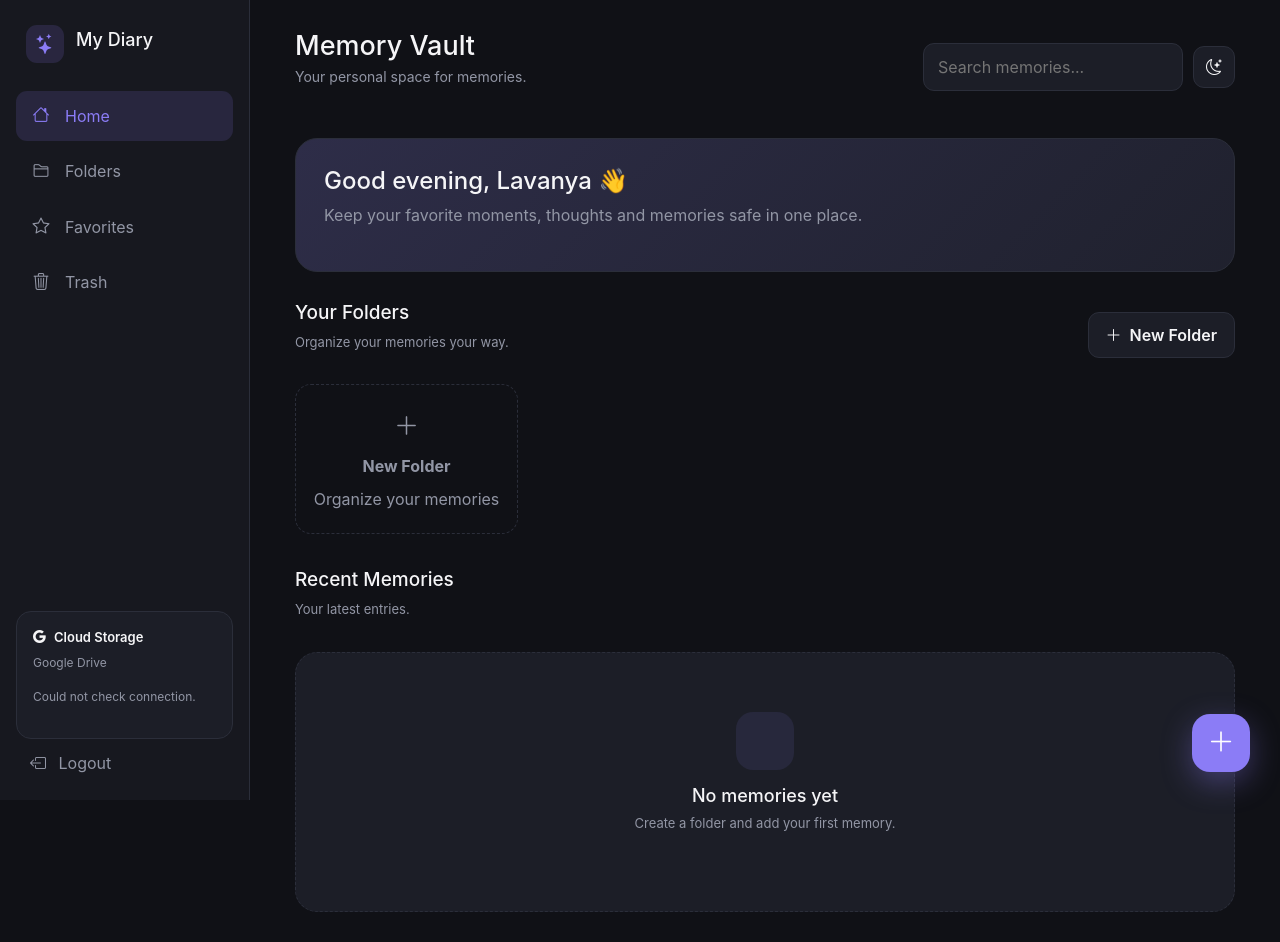
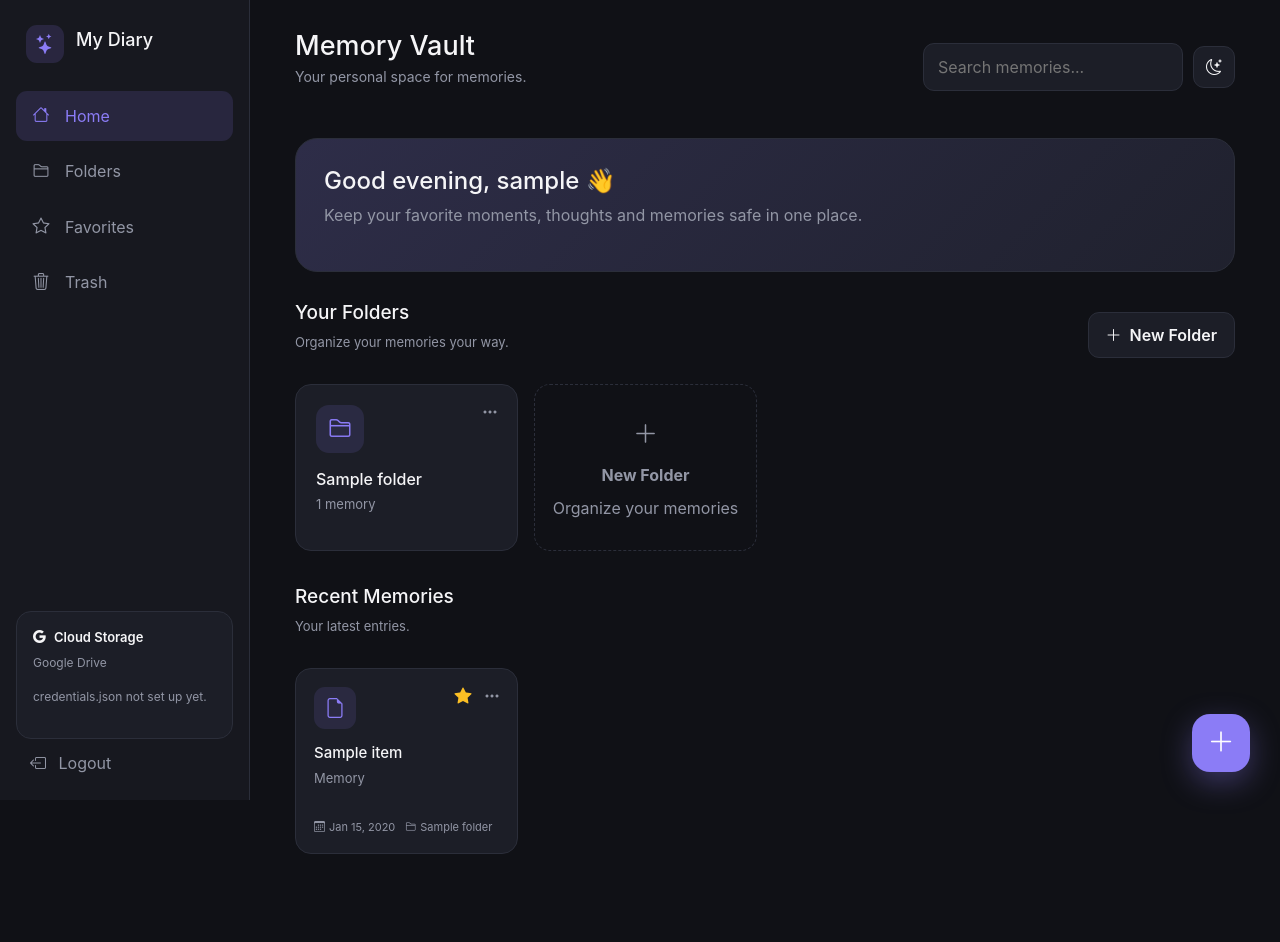
Before and after one commit to random01-prog/privateVault, a Flask app: page / in a window 1280 px wide. After the commit the page ends 854 px from the top, so only its background shows below. Run offline with Flask 3, Linux system fonts and the light colour scheme; the visitor is signed in with stand-in values (Sample User, id 1); tables that the repository leaves empty hold one stand-in row (values such as "Sample post").

Commit message:
flask routes solved and db working

```diff
--- a/app.py
+++ b/app.py
@@ -1,39 +1,82 @@
-from flask import Flask, render_template, request, redirect, url_for, session
 import os
+from datetime import datetime
+from functools import wraps
+
+from dotenv import load_dotenv
+from flask import (
+    Flask, abort, jsonify, redirect, render_template,
+    request, send_file, session, url_for
+)
+from werkzeug.middleware.proxy_fix import ProxyFix
+
+import drive_service as drive
+from models import Folder, Item, db
+
+load_dotenv()
 
 app = Flask(__name__)
-
-# Secret key for Flask sessions
 app.secret_key = os.getenv("FLASK_SECRET_KEY", "change-this-secret-key")
 
-# Single-user login
-USERNAME = "lavanya"
-PASSWORD = "1234"
+# Codespaces (and most cloud dev environments) terminate HTTPS at a proxy and
+# forward plain HTTP to this app. Without this, url_for(..., _external=True)
+# would generate http:// URLs, which won't match what's registered with
+# Google — causing exactly the redirect_uri_mismatch error you're seeing.
+app.wsgi_app = ProxyFix(app.wsgi_app, x_proto=1, x_host=1)
+
+app.config["SQLALCHEMY_DATABASE_URI"] = os.getenv(
+    "DATABASE_URL", "postgresql://postgres:postgres@localhost:5432/my_diary"
+)
+app.config["SQLALCHEMY_TRACK_MODIFICATIONS"] = False
+
+db.init_app(app)
+
+with app.app_context():
+    db.create_all()  # safe to run every startup — only creates what's missing
+
+
+# =============================================================
+# AUTH  (1–2 users, configured via environment variables)
+# =============================================================
+
+def _valid_users():
+    users = {os.getenv("APP_USERNAME", "lavanya"): os.getenv("APP_PASSWORD", "1234")}
+
+    username2 = os.getenv("APP_USERNAME2")
+    password2 = os.getenv("APP_PASSWORD2")
+    if username2 and password2:
+        users[username2] = password2
+
+    return users
+
+
+def login_required(view):
+    @wraps(view)
+    def wrapped(*args, **kwargs):
+        if "user" not in session:
+            if request.path.startswith("/api/") or request.path.startswith("/google/"):
+                return jsonify({"error": "Not authenticated."}), 401
+            return redirect(url_for("login"))
+        return view(*args, **kwargs)
+    return wrapped
 
 
 @app.route("/")
+@login_required
 def home():
-    if "user" not in session:
-        return redirect(url_for("login"))
-
-    return render_template("dashboard.html")
+    return render_template("dashboard.html", username=session.get("user"))
 
 
 @app.route("/login", methods=["GET", "POST"])
 def login():
-
     if request.method == "POST":
         username = request.form.get("username")
         password = request.form.get("password")
 
-        if username == USERNAME and password == PASSWORD:
+        if _valid_users().get(username) == password:
             session["user"] = username
             return redirect(url_for("home"))
 
-        return render_template(
-            "login.html",
-            error="Incorrect username or password"
-        )
+        return render_template("login.html", error="Incorrect username or password")
 
     return render_template("login.html")
 
@@ -44,5 +87,275 @@ def logout():
     return redirect(url_for("login"))
 
 
+# =============================================================
+# SERIALIZATION
+# =============================================================
+
+def _iso(dt):
+    return dt.isoformat() if dt else None
+
+
+def serialize_folder(folder):
+    return {
+        "id": folder.id,
+        "name": folder.name,
+        "createdAt": _iso(folder.created_at),
+        "updatedAt": _iso(folder.updated_at),
+    }
+
+
+def serialize_item(item):
+    return {
+        "id": item.id,
+        "folderId": item.folder_id,
+        "type": item.type,
+        "title": item.title,
+        "content": item.content,
+        "plainText": item.plain_text,
+        "fileName": item.file_name,
+        "size": item.size_bytes,
+        "favorite": item.favorite,
+        "trashed": item.trashed,
+        "createdAt": _iso(item.created_at),
+        "updatedAt": _iso(item.updated_at),
+        "deletedAt": _iso(item.deleted_at),
+    }
+
+
+# =============================================================
+# /api/data
+# =============================================================
+
+@app.route("/api/data")
+@login_required
+def api_data():
+    folders = Folder.query.order_by(Folder.created_at.asc()).all()
+    items = Item.query.order_by(Item.created_at.desc()).all()
+    return jsonify({
+        "folders": [serialize_folder(f) for f in folders],
+        "items": [serialize_item(i) for i in items],
+    })
+
+
+# =============================================================
+# FOLDERS
+# =============================================================
+
+@app.route("/api/folders", methods=["POST"])
+@login_required
+def create_folder():
+    data = request.get_json(force=True, silent=True) or {}
+    name = (data.get("name") or "").strip()
+
+    if not name:
+        return jsonify({"error": "Folder name is required."}), 400
+
+    folder = Folder(name=name)
+    db.session.add(folder)
+    db.session.commit()
+    return jsonify(serialize_folder(folder)), 201
+
+
+@app.route("/api/folders/<int:folder_id>", methods=["PATCH"])
+@login_required
+def rename_folder(folder_id):
+    folder = Folder.query.get_or_404(folder_id)
+    data = request.get_json(force=True, silent=True) or {}
+    name = (data.get("name") or "").strip()
+
+    if not name:
+        return jsonify({"error": "Folder name cannot be empty."}), 400
+
+    folder.name = name
+    folder.updated_at = datetime.utcnow()
+    db.session.commit()
+    return jsonify(serialize_folder(folder))
+
+
+@app.route("/api/folders/<int:folder_id>", methods=["DELETE"])
+@login_required
+def delete_folder(folder_id):
+    folder = Folder.query.get_or_404(folder_id)
+
+    if Folder.query.count() <= 1:
+        return jsonify({"error": "You need at least one folder."}), 400
+
+    now = datetime.utcnow()
+    # Move this folder's memories to Trash rather than deleting them.
+    Item.query.filter_by(folder_id=folder.id).update({
+        "trashed": True,
+        "deleted_at": now,
+        "folder_id": None,
+    })
+
+    db.session.delete(folder)
+    db.session.commit()
+    return jsonify({"success": True})
+
+
+# =============================================================
+# ITEMS — text memories
+# =============================================================
+
+@app.route("/api/items", methods=["POST"])
+@login_required
+def create_text_item():
+    data = request.get_json(force=True, silent=True) or {}
+
+    folder_id = data.get("folderId")
+    title = (data.get("title") or "Untitled").strip()
+    content = data.get("content") or ""
+    plain_text = (data.get("plainText") or "").strip()
+
+    if not folder_id or not Folder.query.get(folder_id):
+        return jsonify({"error": "A valid folder is required."}), 400
+
+    if not plain_text:
+        return jsonify({"error": "Please write something before saving."}), 400
+
+    item = Item(
+        folder_id=folder_id, type="text",
+        title=title, content=content, plain_text=plain_text,
+    )
+    db.session.add(item)
+    db.session.commit()
+    return jsonify(serialize_item(item)), 201
+
+
+@app.route("/api/items/<int:item_id>", methods=["PATCH"])
+@login_required
+def update_item(item_id):
+    item = Item.query.get_or_404(item_id)
+    data = request.get_json(force=True, silent=True) or {}
+
+    if "title" in data:
+        item.title = data["title"]
+    if "content" in data:
+        item.content = data["content"]
+    if "plainText" in data:
+        item.plain_text = data["plainText"]
+    if "favorite" in data:
+        item.favorite = bool(data["favorite"])
+    if "trashed" in data:
+        trashed = bool(data["trashed"])
+        item.trashed = trashed
+        item.deleted_at = datetime.utcnow() if trashed else None
+
+    item.updated_at = datetime.utcnow()
+    db.session.commit()
+    return jsonify(serialize_item(item))
+
+
+@app.route("/api/items/<int:item_id>", methods=["DELETE"])
+@login_required
+def delete_item(item_id):
+    item = Item.query.get_or_404(item_id)
+
+    if item.drive_file_id:
+        try:
+            drive.delete_file(item.drive_file_id)
+        except Exception as exc:  # Drive hiccup shouldn't block deleting the record
+            app.logger.warning("Could not delete Drive file %s: %s", item.drive_file_id, exc)
+
+    db.session.delete(item)
+    db.session.commit()
+    return jsonify({"success": True})
+
+
+# =============================================================
+# ITEMS — media memories (photo / video / voice)
+# =============================================================
+
+@app.route("/api/upload", methods=["POST"])
+@login_required
+def upload_media():
+    folder_id = request.form.get("folderId")
+    media_type = request.form.get("type") or "photo"
+    title = request.form.get("title") or "Untitled"
+    uploaded_file = request.files.get("file")
+
+    if not folder_id or not Folder.query.get(folder_id):
+        return jsonify({"error": "A valid folder is required."}), 400
+    if not uploaded_file:
+        return jsonify({"error": "Please choose a file first."}), 400
+
+    if not drive.is_connected():
+        # 409 is what app.js checks for to prompt "Connect Google Drive".
+        return jsonify({"error": "Google Drive isn't connected yet."}), 409
+
+    try:
+        result = drive.upload_file(uploaded_file, title)
+    except Exception:
+        app.logger.exception("Google Drive upload failed")
+        return jsonify({"error": "Could not upload to Google Drive."}), 502
+
+    item = Item(
+        folder_id=folder_id,
+        type=media_type,
+        title=title,
+        file_name=uploaded_file.filename,
+        size_bytes=result["size"],
+        drive_file_id=result["id"],
+    )
+    db.session.add(item)
+    db.session.commit()
+    return jsonify(serialize_item(item)), 201
+
+
+@app.route("/api/media/<int:item_id>")
+@login_required
+def stream_media(item_id):
+    item = Item.query.get_or_404(item_id)
+
+    if not item.drive_file_id:
+        abort(404)
+
+    try:
+        file_stream, mimetype = drive.download_file(item.drive_file_id)
+    except Exception:
+        app.logger.exception("Could not stream Drive file for item %s", item_id)
+        abort(404)
+
+    return send_file(
+        file_stream, mimetype=mimetype,
+        download_name=item.file_name or "file", conditional=True,
+    )
+
+
+# =============================================================
+# GOOGLE DRIVE CONNECTION
+# =============================================================
+
+@app.route("/google/status")
+@login_required
+def google_status():
+    return jsonify({
+        "hasClientCredentials": drive.has_client_credentials(),
+        "connected": drive.is_connected(),
+    })
+
+
+@app.route("/google/authorize")
+@login_required
+def google_authorize():
+    if not drive.has_client_credentials():
+        return "credentials.json is missing — see README.md.", 500
+
+    redirect_uri = url_for("google_callback", _external=True)
+    auth_url, state = drive.build_authorization_url(redirect_uri)
+    session["google_oauth_state"] = state
+    return redirect(auth_url)
+
+
+@app.route("/google/callback")
+@login_required
+def google_callback():
+    redirect_uri = url_for("google_callback", _external=True)
+    state = session.get("google_oauth_state")
+    drive.finish_authorization(request.url, redirect_uri, state)
+    return redirect(url_for("home"))
+
+
 if __name__ == "__main__":
-    app.run(debug=True)
+    debug = os.getenv("FLASK_ENV", "production") == "development"
+    app.run(debug=debug)
--- a/requirements.txt
+++ b/requirements.txt
@@ -4,4 +4,5 @@ google-api-python-client
 google-auth-httplib2
 google-auth-oauthlib
 Flask-SQLAlchemy
-psycopg2-binary
+psycopg[binary]
+gunicorn
--- a/static/css/style.css
+++ b/static/css/style.css
@@ -1252,6 +1252,8 @@ a {
 }
 
 .modal {
+    display: block;   /* overrides Bootstrap's .modal { display: none } */
+
     width: 100%;
 
     max-width: 500px;
--- a/templates/dashboard.html
+++ b/templates/dashboard.html
@@ -263,7 +263,7 @@
             <div class="welcome-card">
 
                 <h2>
-                    Good evening, Lavanya 👋
+                    Good evening, {{ username }} 👋
                 </h2>
 
                 <p>
```
Also changed, not shown: drive_service.py (added, +156 -0 lines), models.py (added, +61 -0 lines).
